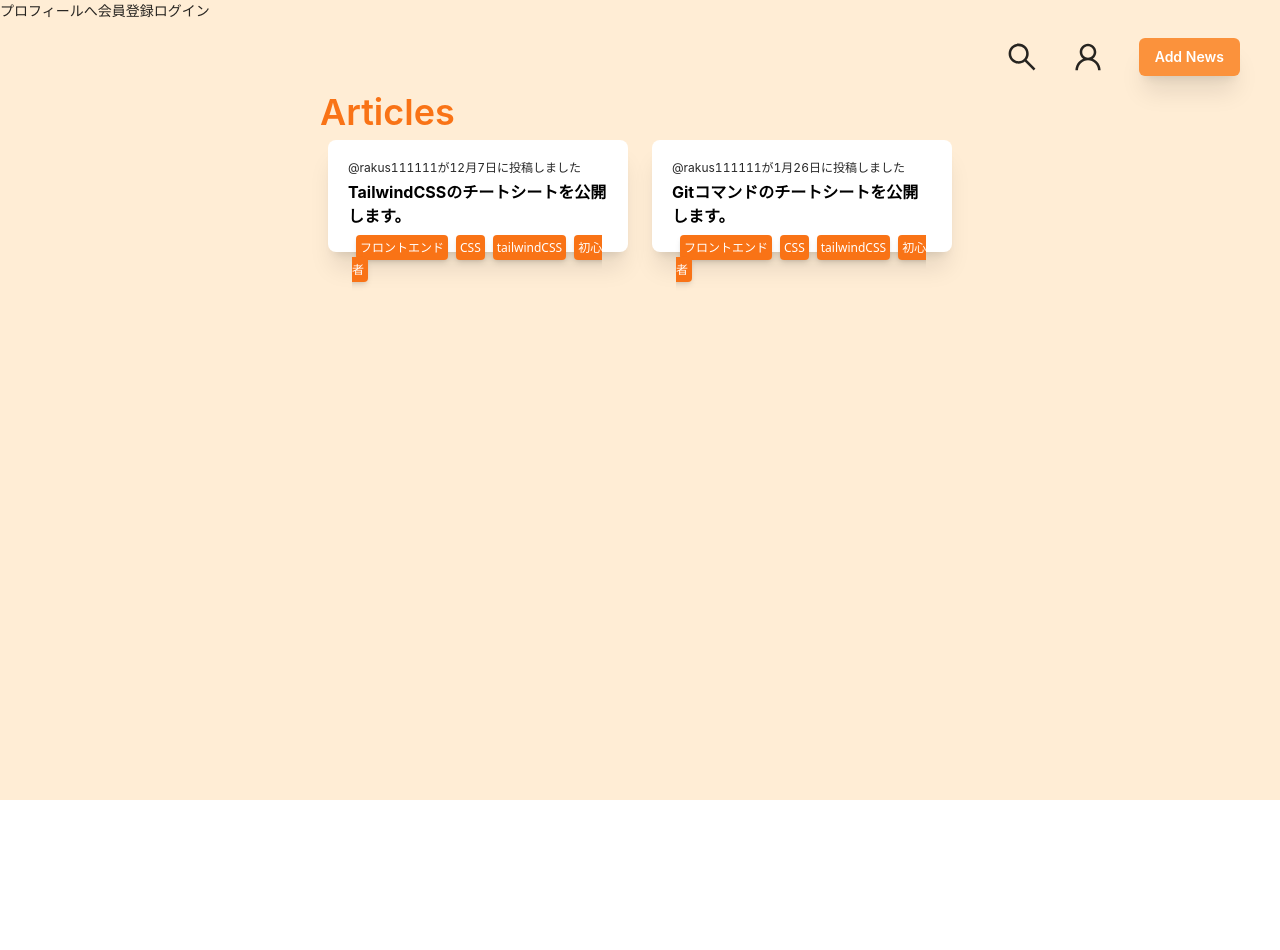
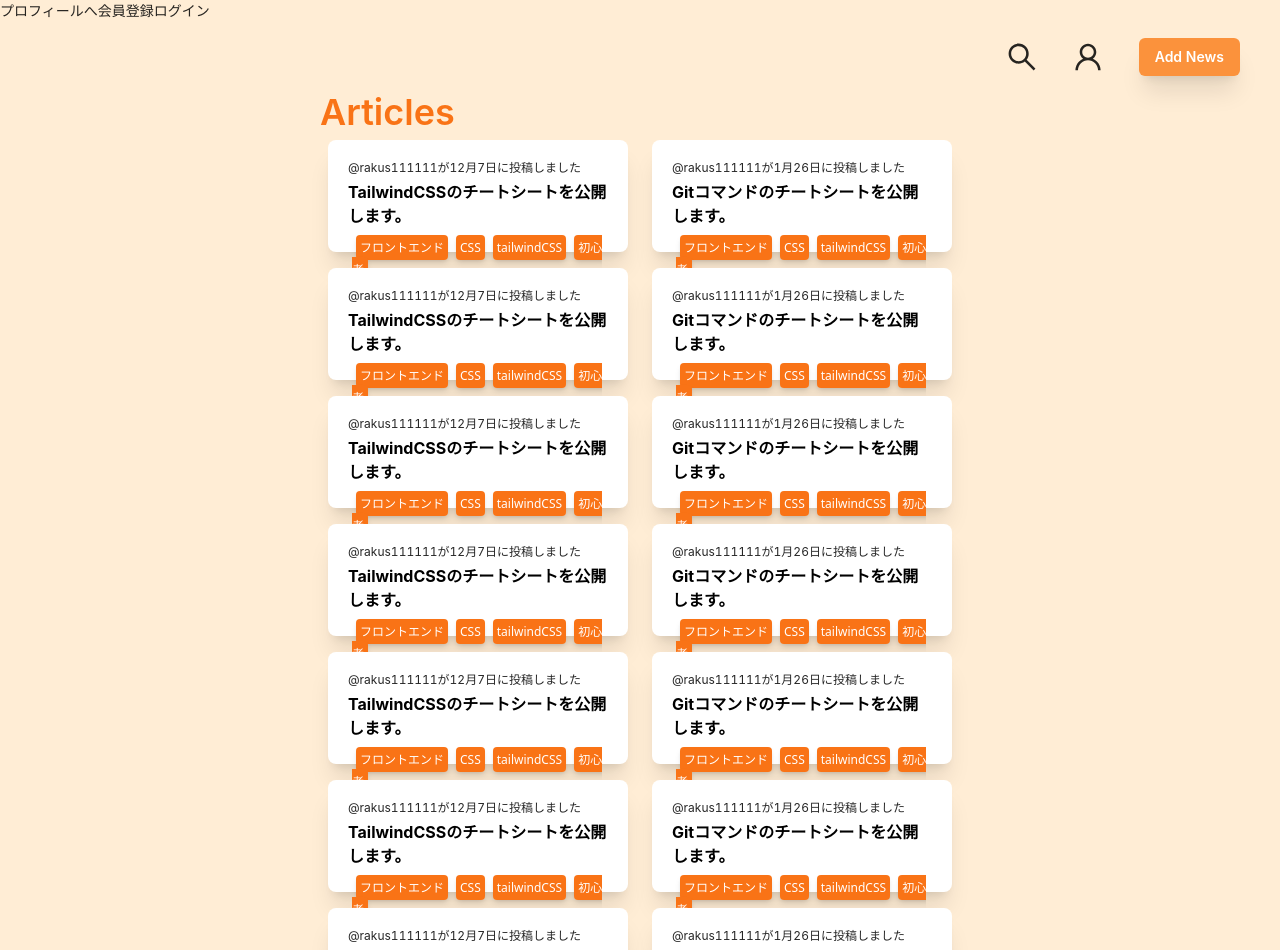
Before and after one commit to kosuke-17/quish, a Next.js app: page / in a window 1280 px wide. Shown: the top 950 px of the page. Before the commit the page ends 800 px from the top, so only its background shows below. Built offline with nearby package versions, Linux system fonts and the light colour scheme.

Commit message:
背景の色統一

```diff
--- a/src/pages/Articles/[id].tsx
+++ b/src/pages/Articles/[id].tsx
@@ -28,7 +28,7 @@ const Article: React.FC = () => {
     "初心者",
   ];
   return (
-    <div className="bg-gray-200 h-screen">
+    <div className="h-full">
       <div className="flex justify-center">
         <div className="text-center m-10 bg-white w-1/2 h-auto rounded-lg border shadow-md">
           <div className="pb-10 pt-20 text-2xl font-bold">
--- a/src/pages/_app.tsx
+++ b/src/pages/_app.tsx
@@ -3,7 +3,11 @@ import "antd/dist/antd.css";
 import type { AppProps } from "next/app";
 
 function MyApp({ Component, pageProps }: AppProps) {
-  return <Component {...pageProps} />;
+  return (
+    <div className="bg-orange-100 min-h-screen pb-30">
+      <Component {...pageProps} />
+    </div>
+  );
 }
 
 export default MyApp;
--- a/src/pages/articleAdd.tsx
+++ b/src/pages/articleAdd.tsx
@@ -8,7 +8,6 @@ const ArticleAdd: React.FC = () => {
   const [previewFlag, setPreviewFlag] = useState(true);
   return (
     <div>
-      <div className="bg-gray-200 h-screen">
       <div className="flex justify-center">
         <div className="m-10 w-2/5 h-auto">
           <Link href={"/"}>
@@ -25,7 +24,6 @@ const ArticleAdd: React.FC = () => {
           />
         </div>
         <button onClick={() => setPreviewFlag(!previewFlag)}>preview</button>
-        </div>
       </div>
     </div>
   );
--- a/src/pages/follow.tsx
+++ b/src/pages/follow.tsx
@@ -3,9 +3,9 @@ import { ProfileRectangle } from "../components/old_organisms";
 
 const Follow: React.FC = () => {
   return (
-    <div className="p-3 h-screen bg-gray-200 text-center">
+    <div className="p-3 text-center">
       <div className="text-3xl font-bold">フォローリスト一覧</div>
-      <div className=" flex justify-center items-center ">
+      <div className="flex justify-center items-center ">
         <div className="w-1/3">
           <ProfileRectangle user_info_data={user_info_data} />
           <ProfileRectangle user_info_data={user_info_data} />
--- a/src/pages/follower.tsx
+++ b/src/pages/follower.tsx
@@ -3,7 +3,7 @@ import { ProfileRectangle } from "../components/old_organisms";
 
 const Follow: React.FC = () => {
   return (
-    <div className="p-3 h-screen bg-gray-200 text-center">
+    <div className="p-3 text-center">
       <div className="text-3xl font-bold">フォロワーリスト一覧</div>
       <div className=" flex justify-center items-center ">
         <div className="w-1/3">
--- a/src/pages/index.tsx
+++ b/src/pages/index.tsx
@@ -1,5 +1,4 @@
 import Router from "next/router";
-import { ArticleComp } from "../components/old_organisms";
 import { Header, ArticleList } from "../templates";
 
 const goToProfile = () => {
@@ -17,7 +16,7 @@ const goToLogin = () => {
 
 const Home: React.FC = () => {
   return (
-    <div className="bg-orange-100 h-screen">
+    <div className="">
       <button onClick={goToProfile}>プロフィールへ</button>
       <button onClick={goToRegisterUser}>会員登録</button>
       <button onClick={goToLogin}>ログイン</button>
@@ -29,6 +28,14 @@ const Home: React.FC = () => {
       </div>
       <div>
         <ArticleList />
+        <ArticleList />
+        <ArticleList />
+        <ArticleList />
+        <ArticleList />
+        <ArticleList />
+        <ArticleList />
+        <ArticleList />
+        <ArticleList />
       </div>
     </div>
   );
--- a/src/pages/loginuser.tsx
+++ b/src/pages/loginuser.tsx
@@ -6,7 +6,7 @@ const goToReissue = () => {
 
 const registerUser: React.FC = () => {
   return (
-    <div className="bg-orange-100 h-screen w-screen flex flex-col gap-2 justify-center items-center">
+    <div className="h-screen w-screen flex flex-col gap-2 justify-center items-center">
       <div className="mr-56 text-4xl font-semibold text-orange-500">Login</div>
       <input
         type="text"
--- a/src/pages/profile.tsx
+++ b/src/pages/profile.tsx
@@ -4,7 +4,6 @@ import { ProfileLarge } from "../components/old_organisms";
 
 const Profile: React.FC = () => {
   return (
-    <div className="bg-gray-200 h-screen">
     <div className="flex justify-center">
       <div className="m-10 w-2/5 h-auto">
         <ProfileLarge user_info_data={user_info_data} />
@@ -15,7 +14,6 @@ const Profile: React.FC = () => {
               編集
             </a>
           </Link>
-          </div>
         </div>
       </div>
     </div>
--- a/src/pages/profileEdit.tsx
+++ b/src/pages/profileEdit.tsx
@@ -5,7 +5,6 @@ import Link from "next/link";
 
 const ProfileEdit: React.FC = () => {
   return (
-    <div className="bg-gray-200 h-screen">
     <div className="flex justify-center">
       <div className="m-10 w-2/5 h-auto">
         <Link href={"/profile"}>
@@ -14,7 +13,6 @@ const ProfileEdit: React.FC = () => {
           </a>
         </Link>
         <ProfileEditFrom user_info_data={user_info_data} />
-        </div>
       </div>
     </div>
   );
--- a/src/pages/registerUser.tsx
+++ b/src/pages/registerUser.tsx
@@ -1,8 +1,6 @@
-import Router from "next/router";
-
 const registerUser: React.FC = () => {
   return (
-    <div className="bg-orange-100 h-screen w-screen flex flex-col gap-10 justify-center items-center">
+    <div className="h-screen w-screen flex flex-col gap-10 justify-center items-center">
       <div className="mr-48 text-4xl font-semibold text-orange-500">
         Register
       </div>
--- a/src/pages/reissuePassword.tsx
+++ b/src/pages/reissuePassword.tsx
@@ -1,8 +1,6 @@
-import Router from "next/router";
-
 const registerUser: React.FC = () => {
   return (
-    <div className="bg-orange-100 h-screen w-screen flex flex-col gap-2 justify-center items-center">
+    <div className="h-screen w-screen flex flex-col gap-2 justify-center items-center">
       <input
         type="text"
         placeholder="E-mail（rakusのメールアドレス)
--- a/src/pages/resetPassword.tsx
+++ b/src/pages/resetPassword.tsx
@@ -1,8 +1,6 @@
-import Router from "next/router";
-
 const registerUser: React.FC = () => {
   return (
-    <div className="bg-orange-100 h-screen w-screen flex flex-col gap-2 justify-center items-center">
+    <div className="h-screen w-screen flex flex-col gap-2 justify-center items-center">
       <div className="m-4 mr-20 text-4xl font-semibold text-orange-500">
         パスワード再設定
       </div>
```
Lines whose indentation alone changed are shown as unchanged.
